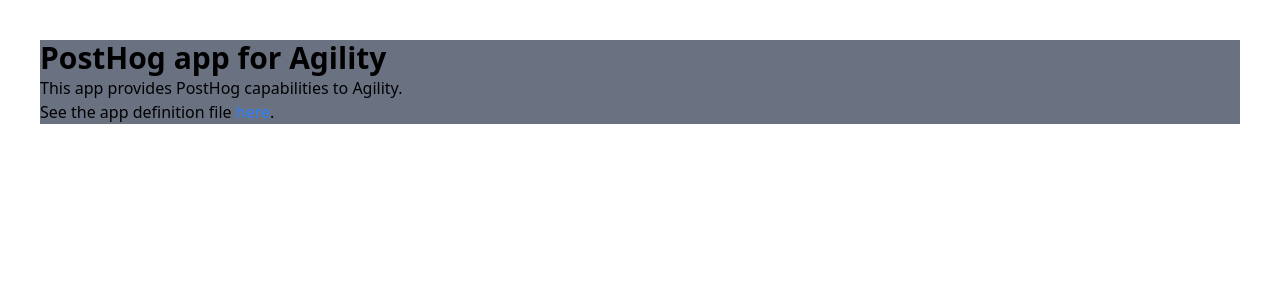
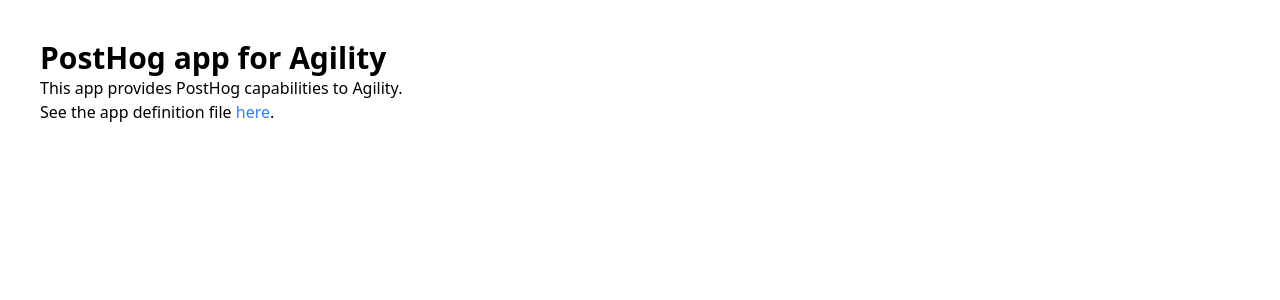
Before and after one commit to agility/agility-cms-app-posthog, a Next.js app: page / in a window 1280 px wide. Shown: the top 300 px of the page. Built offline with nearby package versions, Linux system fonts and the light colour scheme.

Commit message:
remove background color from main section in PostHog app page

```diff
--- a/src/app/page.tsx
+++ b/src/app/page.tsx
@@ -3,7 +3,7 @@
 export default function Page() {
 
 	return (
-		<main className="m-10 bg-gray-500">
+		<main className="m-10 ">
 			<h1 className="text-3xl font-bold">PostHog app for Agility</h1>
 			<p>This app provides PostHog capabilities to Agility.</p>
 			<p>
```
